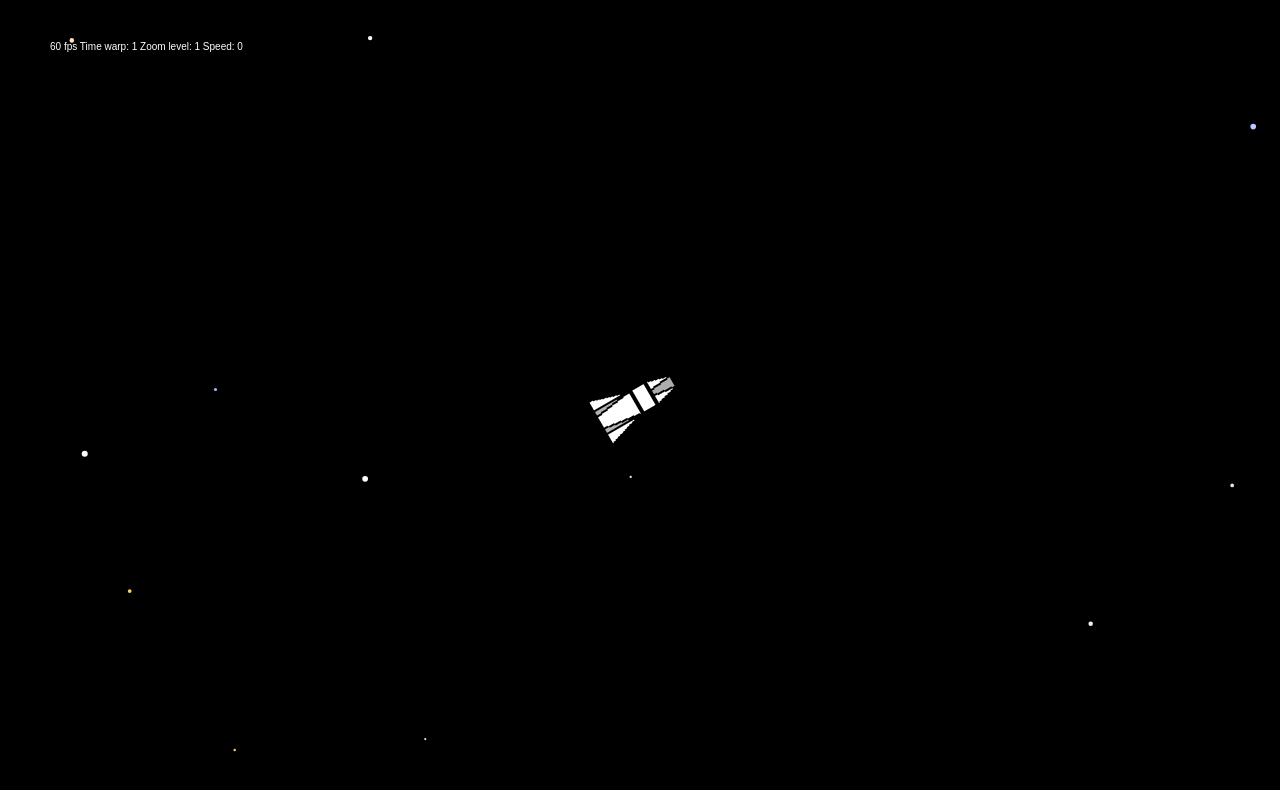
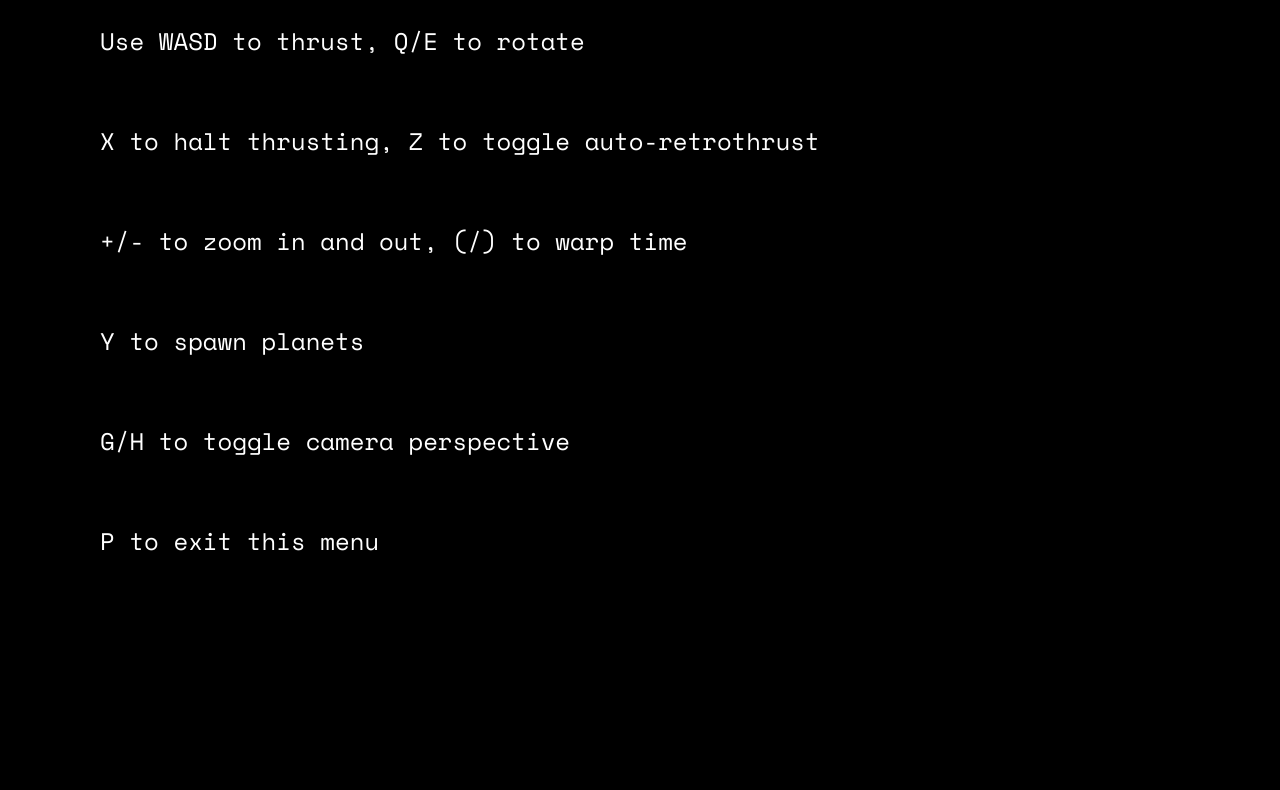
Before and after one commit to RedRussianBear/astra-impulse, a plain HTML site: page index.html in a window 1280 px wide. Drawn offline with nearby package versions, Linux system fonts and the light colour scheme.

Commit message:
Added polish, fonts, control instructions

```diff
--- a/engine.js
+++ b/engine.js
@@ -1,12 +1,15 @@
 /* Main engine */
 
 engine = {};
+
+engine.ZRATE = Math.pow(2, 1/128);
 
 engine.TIMEWARP = 1;
 
 engine.STATE = {
 	"LOADING" : 0,
-	"START" : 1
+	"START" : 1,
+	"CONTROLS" : 2
 };
 
 engine.STARS = true;
@@ -44,6 +47,7 @@ engine.Engine.prototype = {
 
 	render(delta) {
 		this.context.fillStyle = "black";
+		this.context.font = "24px 'Space Mono'";
 		this.context.fillRect(0,0,this.canvas.width, this.canvas.height);
 
 		switch(this.state) {
@@ -60,15 +64,25 @@ engine.Engine.prototype = {
 				if(engine.STARS)
 					for(var i = 0; i < this.stars.length; i++)
 						this.stars[i].render(this.context, this.origin);
-				for(var i = 0; i < this.sprites.length; i++)
+				for(var i = this.sprites.length - 1; i >= 0; i--)
 					this.sprites[i].render(this.context, this.origin);
+				this.context.fillStyle = "white";
+				this.context.fillText(/*Math.floor(this.frames/this.time) + " fps\n*/"Time warp: " + engine.TIMEWARP + "x Zoom level: " + sprite.SCALE.toExponential(2) + "x Speed: " + (this.player ? this.player.veloc.norm.toFixed(2) : 0) + "m/s", 50, this.canvas.height-40);
+				break;
+
+			case engine.STATE.CONTROLS:
+				this.context.fillStyle = "white";
+				this.context.fillText("Use WASD to thrust, Q/E to rotate" ,100, 50);
+				this.context.fillText("X to halt thrusting, Z to toggle auto-retrothrust", 100, 150);
+				this.context.fillText("+/- to zoom in and out, (/) to warp time" ,100, 250);
+				this.context.fillText("Y to spawn planets", 100, 350);
+				this.context.fillText("G/H to toggle camera perspective", 100, 450);
+				this.context.fillText("P to exit this menu" ,100, 550);
 				break;
 		}
 
 		this.frames++;
 		this.time += delta;
-		this.context.fillStyle = "white";
-		this.context.fillText(Math.floor(this.frames/this.time) + " fps\nTime warp: " + engine.TIMEWARP + " Zoom level: " + sprite.SCALE + " Speed: " + (this.player ? this.player.veloc.norm : 0), 50, 50);
 
 	},
 
@@ -114,16 +128,30 @@ engine.Engine.prototype = {
 		this.sactions[input.KEYBOARD.Y] = function() {
 			//this.sprites.push(new ship.Ship(this, new math.Vector(600, 0), 0, Math.pi/2, 3000000000000000, 50, 50, {0 : [this.resources.images["earth"]]}));
 
-			this.sprites.push(new planets.Planet(this, new math.Vector(7000000, 0), 0, Math.pi/2, 6000000000000000000000000, 1399999, 1499999, "20, 100, 20", "0, 0, 245"));
+			this.earth = new planets.Planet(this, new math.Vector(7000000, 0), 0, Math.pi/2, 6000000000000000000000000, 6371000, 6450000, "20, 100, 20", "135, 206, 250");
+			this.sprites.push(this.earth);
+			this.moon = new planets.Planet(this, new math.Vector(7000000 + 384402000, 0), 0, Math.pi/2, 73476730900000000000000, 1737000, 1737001, "162, 168, 174", "162, 168, 174");
+			this.sprites.push(this.moon);
 		};
 		this.sactions[input.KEYBOARD.U] = function() {
 			this.player.veloc = new math.Vector(Math.sqrt(this.player.accel.norm*this.player.pos.minus(this.sprites[1].pos).norm)).rotate(this.player.accel.theta + Math.PI/2);
+			this.moon.veloc = new math.Vector(Math.sqrt(this.moon.accel.norm*this.moon.pos.minus(this.sprites[1].pos).norm)).rotate(this.moon.accel.theta + Math.PI/2);
+			this.earth.veloc = new math.Vector(Math.sqrt(this.earth.accel.norm*this.earth.pos.minus(this.sprites[1].pos).norm)).rotate(this.earth.accel.theta + Math.PI/2);
 		};
-		this.sactions[input.KEYBOARD.DASH] = function() {
-			sprite.SCALE /= 2;
+		this.hactions[input.KEYBOARD.DASH] = function() {
+			sprite.SCALE /= engine.ZRATE;
 		};
-		this.sactions[input.KEYBOARD.EQUALSIGN] = function() {
-			sprite.SCALE *= 2;
+		this.hactions[input.KEYBOARD.EQUALSIGN] = function() {
+			sprite.SCALE *= engine.ZRATE;
+		};
+		this.sactions[input.KEYBOARD.G] = function() {
+			this.origin = this.earth.pos;
+		};
+		this.sactions[input.KEYBOARD.H] = function() {
+			this.origin = this.player.pos;
+		};
+		this.sactions[input.KEYBOARD.P] = function() {
+			this.state = engine.STATE.START;
 		};
 		this.sactions[input.KEYBOARD["9"]] = function() {
 			engine.TIMEWARP /= 2;
@@ -172,7 +200,7 @@ engine.Engine.prototype = {
 
 		this.origin = this.player.pos;
 
-		this.state = engine.STATE.START;
+		this.state = engine.STATE.CONTROLS;
 
 	}
 }
--- a/index.html
+++ b/index.html
@@ -18,6 +18,7 @@
 				game.start();
 			}
 		</script>
+		<title>Astra-Impulse</title>
 	</head>
 
 	<body>
--- a/planets.js
+++ b/planets.js
@@ -13,7 +13,7 @@ planets.Planet = function(engine, pos, veloc, heading, mass, radius, atmradius,
 planets.Planet.prototype = Object.create(sprite.Sprite.prototype);
 planets.Planet.prototype.constructor = planets.Planet;
 
-planets.Planet.prototype.render= function(context, origin) {
+planets.Planet.prototype.render = function(context, origin) {
 	var rel = this.pos.minus(origin);
 	var relx = rel.x*sprite.SCALE + this.engine.canvas.width/2;
 	var rely = rel.y*sprite.SCALE + this.engine.canvas.height/2;
--- a/sprite.js
+++ b/sprite.js
@@ -45,6 +45,14 @@ sprite.Sprite.prototype = {
 			}
 		return accel;
 	},
+	/*collides(pos) {
+		var sprites = this.engine.sprites;
+
+		for(var i = 0; i < sprites.length; i++)
+			if(sprites[i].collide(this, tpos)) return true;
+
+		return false;
+	},*/
 	update(delta) {
 		var h = delta;
 
@@ -66,11 +74,18 @@ sprite.Sprite.prototype = {
 		this.veloc.add(v3.times(1/3));
 		this.veloc.add(v4.times(1/6));
 
-		this.pos.add(k1.times(1/6));
-		this.pos.add(k2.times(1/3));
-		this.pos.add(k3.times(1/3));
-		this.pos.add(k4.times(1/6));
+		//tpos = this.pos.clone();
+		//tpos.add(k1.times(1/6));
+		//tpos.add(k2.times(1/3));
+		//tpos.add(k3.times(1/3));
+		//tpos.add(k4.times(1/6));
 
+		/*if(!this.collides(tpos)) {*/
+			this.pos.add(k1.times(1/6));
+			this.pos.add(k2.times(1/3));
+			this.pos.add(k3.times(1/3));
+			this.pos.add(k4.times(1/6));
+		/*}*/
 	},
 	render(context, origin) {
 		var rel = this.pos.minus(origin);
@@ -90,7 +105,9 @@ sprite.Sprite.prototype = {
 
 		context.fillStyle = "white";
 		context.beginPath();
-		context.arc(0, 0, 5, 0, 2*Math.PI);
+		context.moveTo(0, -10);
+		context.lineTo(-5, 5);
+		context.lineTo(5, 5);
 		context.fill();
 
 		context.drawImage(this.images[this.state][this.frame], -this.pwidth/2, -this.pheight/2, this.pwidth, this.pheight);
--- a/style.css
+++ b/style.css
@@ -1,6 +1,10 @@
+@import url(https://fonts.googleapis.com/css?family=Space+Mono);
 * { margin: 0; padding: 0;}
 
-body, html { height:100%; }
+body, html {
+	height:100%;
+	font-family: 'Space Mono', 'Open Sans', sans-serif;
+}
 
 #view {
     position:absolute;
```
